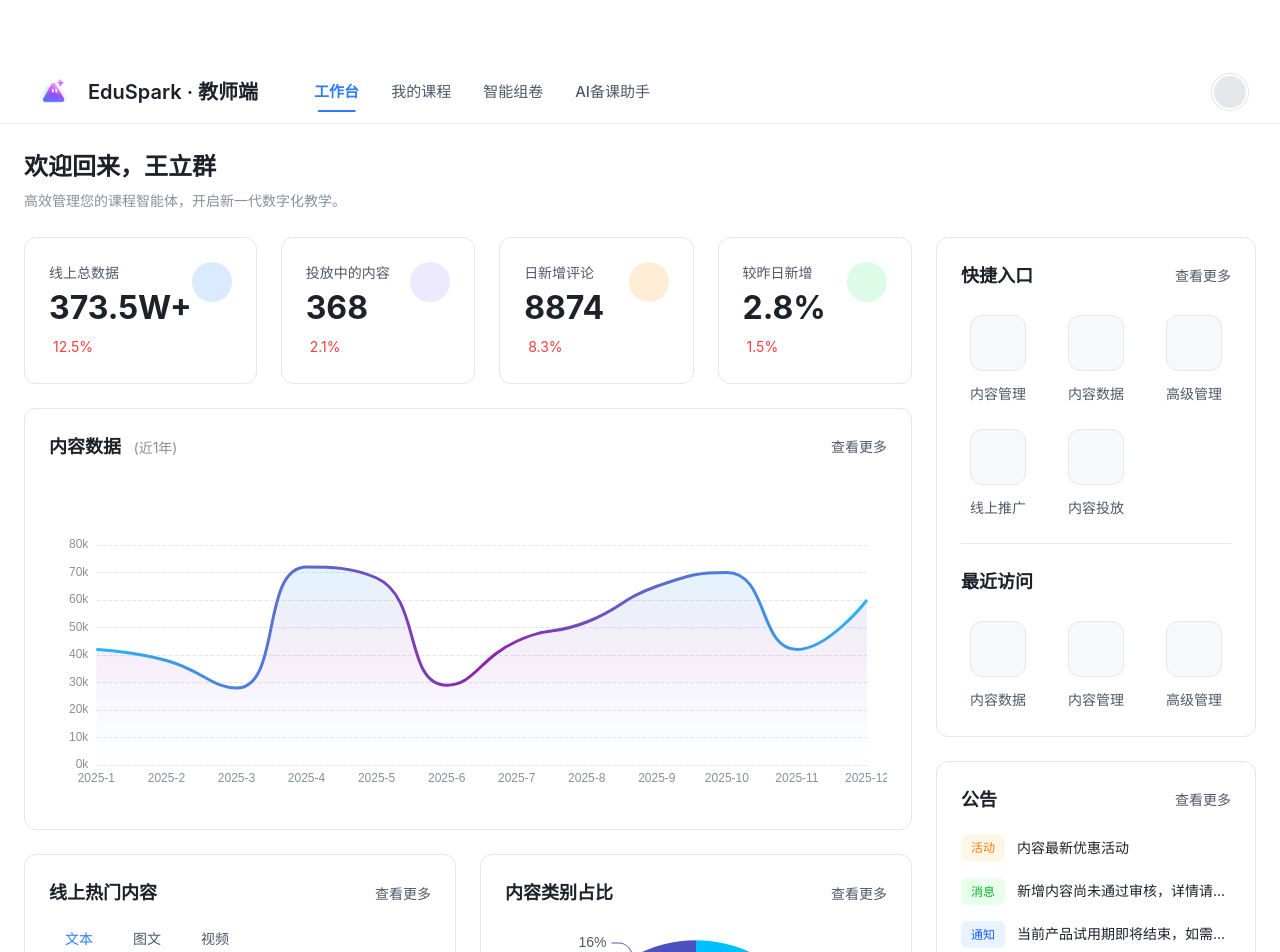
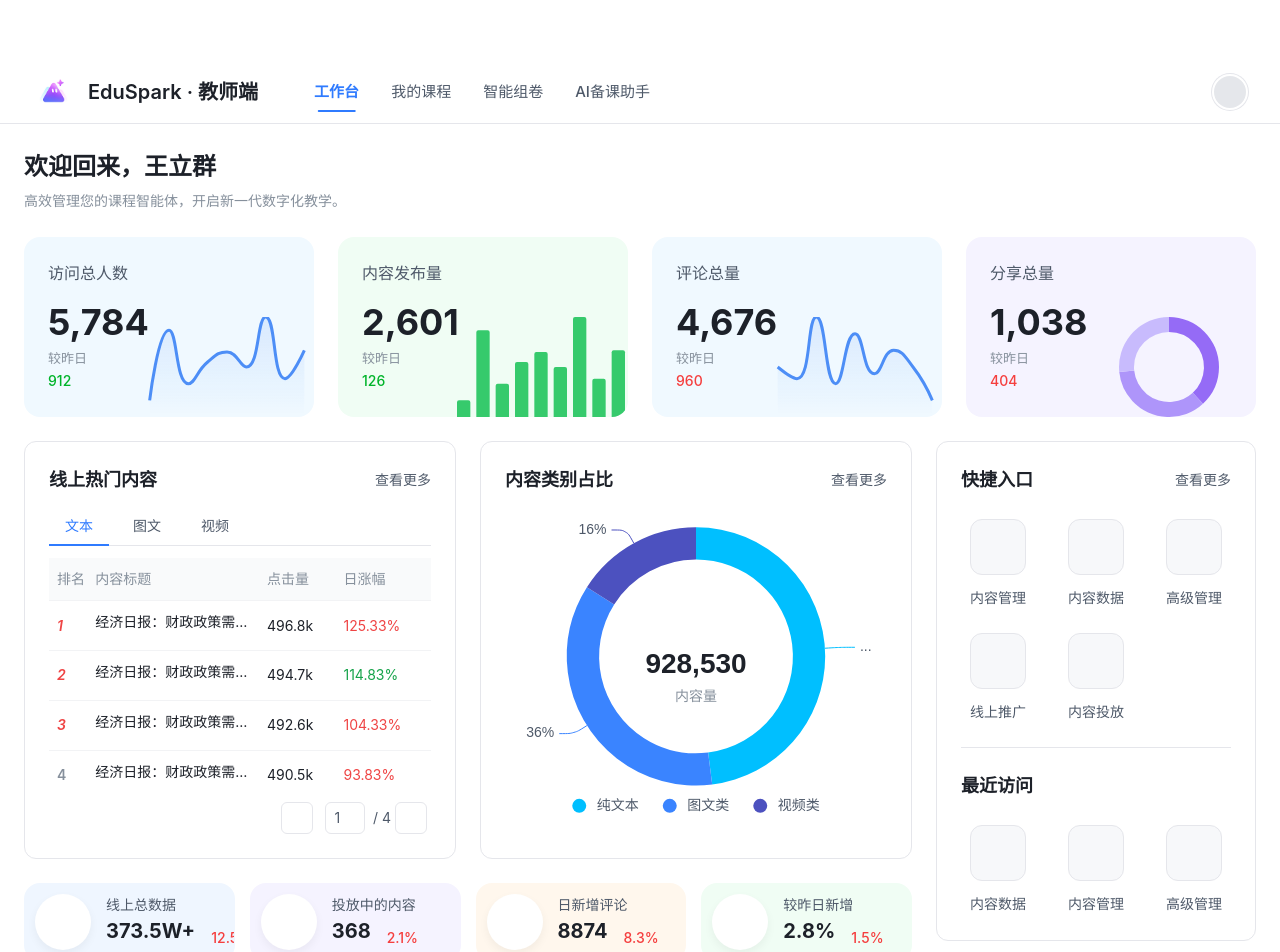
Before and after one commit to Azure12355/edu-spark, a Next.js app: page /teacher/studio in a window 1280 px wide. Shown: the top 952 px of the page. Built offline with nearby package versions, Linux system fonts and the light colour scheme; some icons are missing.

Commit message:
feat/teacher: 教师工作台-优化工作台界面的布局样式

```diff
--- a/src/app/teacher/(dashboard)/studio/page.tsx
+++ b/src/app/teacher/(dashboard)/studio/page.tsx
@@ -2,6 +2,7 @@
 "use client";
 import React from 'react';
 import styles from './studio.module.css';
+import { motion } from 'framer-motion'; // 1. 导入 motion
 import EChartsReactCore from '@/components/common/ECharts/EChartsReactCore';
 import type { EChartsOption } from 'echarts';
 import StatCard from '@/components/teacher/studio/StatCard/StatCard';
@@ -76,68 +77,32 @@ const contentTypePieOption: EChartsOption = {
 const contentPublishOption: EChartsOption = { /* Bar chart config */ };
 const contentTimeAnalysisOption: EChartsOption = { /* Multi-line chart config */ };
 
+const gridContainerVariants = {
+    hidden: { opacity: 0 },
+    visible: {
+        opacity: 1,
+        transition: {
+            staggerChildren: 0.1, // 让子元素依次入场
+        }
+    }
+};
+
 export default function StudioPage() {
+    // 2. 为动画定义容器变体
+    const containerVariants = {
+        hidden: { opacity: 1 },
+        visible: {
+            opacity: 1,
+            transition: {
+                staggerChildren: 0.15, // 每个卡片入场动画的延迟
+            }
+        }
+    };
+
     return (
         <div className={styles.pageContainer}>
             <WelcomeHeader />
 
-            {/* --- SECTION 1 --- */}
-            <div className={styles.sectionOne}>
-                <main className={styles.mainContent}>
-                    <div className={styles.headerStats}>
-                        <StatCard
-                            title="线上总数据"
-                            value="373.5W+"
-                            trendValue="12.5%"
-                            trendDirection="up"
-                            icon="fas fa-book-reader"
-                            iconColor="#3b82f6"
-                            iconBgColor="#dbeafe"
-                        />
-                        <StatCard
-                            title="投放中的内容"
-                            value="368"
-                            trendValue="2.1%"
-                            trendDirection="up"
-                            icon="fas fa-rocket"
-                            iconColor="#8b5cf6"
-                            iconBgColor="#ede9fe"
-                        />
-                        <StatCard
-                            title="日新增评论"
-                            value="8874"
-                            trendValue="8.3%"
-                            trendDirection="up"
-                            icon="fas fa-comments"
-                            iconColor="#f97316"
-                            iconBgColor="#ffedd5"
-                        />
-                        <StatCard
-                            title="较昨日新增"
-                            value="2.8%"
-                            trendValue="1.5%"
-                            trendDirection="up"
-                            icon="fas fa-chart-line"
-                            iconColor="#10b981"
-                            iconBgColor="#dcfce7"
-                        />
-                    </div>
-
-                    <OverviewChart />
-                    <div className={styles.bottomGrid}>
-                        <HotContentTable/>
-                        <ContentTypePieChart/>
-                    </div>
-                </main>
-                <aside className={styles.sidebar}>
-                    {/* Sidebar components (QuickAccess, Announcements, etc.) would go here */}
-                    <StudioSidebar/>
-                    <Announcements />
-                    <div className={styles.card}><CardHeader title="文档中心"/></div>
-                </aside>
-            </div>
-
-            {/* --- SECTION 2 --- */}
             <div className={styles.sectionTwo}>
                 <AnalyticsCard
                     title="访问总人数"
@@ -184,6 +149,73 @@ export default function StudioPage() {
                     chartColor={['#8b5cf6', '#a78bfa', '#c4b5fd']}
                 />
             </div>
+
+            {/* --- SECTION 1 --- */}
+            <div className={styles.sectionOne}>
+                <main className={styles.mainContent}>
+                    <div className={styles.bottomGrid}>
+                        <HotContentTable/>
+                        <ContentTypePieChart/>
+                    </div>
+
+                    <motion.div
+                        className={styles.headerStats}
+                        variants={gridContainerVariants}
+                        initial="hidden"
+                        animate="visible"
+                    >
+                        <StatCard
+                            title="线上总数据"
+                            value="373.5W+"
+                            trendValue="12.5%"
+                            trendDirection="up"
+                            icon="fas fa-book-reader"
+                            iconColor="#3b82f6"
+                            cardBgColor="#eff6ff" /* 淡蓝色 */
+                        />
+                        <StatCard
+                            title="投放中的内容"
+                            value="368"
+                            trendValue="2.1%"
+                            trendDirection="up"
+                            icon="fas fa-rocket"
+                            iconColor="#8b5cf6"
+                            cardBgColor="#f5f3ff" /* 淡紫色 */
+                        />
+                        <StatCard
+                            title="日新增评论"
+                            value="8874"
+                            trendValue="8.3%"
+                            trendDirection="up"
+                            icon="fas fa-comments"
+                            iconColor="#f97316"
+                            cardBgColor="#fff7ed" /* 淡橙色 */
+                        />
+                        <StatCard
+                            title="较昨日新增"
+                            value="2.8%"
+                            trendValue="1.5%"
+                            trendDirection="up"
+                            icon="fas fa-chart-line"
+                            iconColor="#10b981"
+                            cardBgColor="#f0fdf4" /* 淡绿色 */
+                        />
+                    </motion.div>
+                    <OverviewChart />
+
+
+
+                </main>
+                <aside className={styles.sidebar}>
+                    {/* Sidebar components (QuickAccess, Announcements, etc.) would go here */}
+                    <StudioSidebar/>
+                    <Announcements />
+                    <div className={styles.card}><CardHeader title="文档中心"/></div>
+                </aside>
+            </div>
+
+            {/* --- SECTION 2 --- */}
+
             <div className={styles.publishAuthorSection}>
                 <ContentPublishChart />
                 <TopAuthorsTable />
--- a/src/app/teacher/(dashboard)/studio/studio.module.css
+++ b/src/app/teacher/(dashboard)/studio/studio.module.css
@@ -43,7 +43,7 @@
 .headerStats {
     display: grid;
     grid-template-columns: repeat(4, 1fr);
-    gap: 24px;
+    gap: 15px;
 }
 .overviewChartContainer { height: 350px; }
 .bottomGrid {
--- a/src/components/teacher/studio/StatCard/StatCard.module.css
+++ b/src/components/teacher/studio/StatCard/StatCard.module.css
@@ -1,58 +1,70 @@
 /* src/components/teacher/studio/StatCard/StatCard.module.css */
 .card {
-    background-color: white;
-    padding: 24px;
-    border-radius: 12px;
-    border: 1px solid var(--teacher-border-color);
+    background-color: var(--card-bg-color, #f9fafb);
+    padding: 10px;
+    border-radius: 16px; /* 增大圆角 */
+    border: 1px solid transparent;
     transition: all 0.3s ease;
-    display: flex; /* 使用 flex 布局 */
-    justify-content: space-between; /* 图标和内容左右分布 */
-    align-items: flex-start; /* 顶部对齐 */
+    display: flex;
+    align-items: center; /* 垂直居中所有内容 */
+    gap: 15px;
+    position: relative;
+    overflow: hidden; /* 为光晕效果做准备 */
 }
 
 .card:hover {
     transform: translateY(-5px);
-    box-shadow: 0 8px 16px rgba(0, 0, 0, 0.07);
+    box-shadow: 0 10px 20px rgba(0, 0, 0, 0.08);
+    border-color: #e5e7eb;
+}
+
+/* 1. 图标在左，占据核心位置 */
+.iconWrapper {
+    width: 56px; /* 增大图标背景 */
+    height: 56px;
+    border-radius: 50%; /* 圆形背景 */
+    display: flex;
+    align-items: center;
+    justify-content: center;
+    font-size: 24px; /* 增大图标 */
+    color: var(--icon-color, var(--teacher-primary));
+    background-color: white; /* 统一白色背景，更突出 */
+    flex-shrink: 0;
+    box-shadow: 0 4px 10px rgba(0,0,0,0.05);
 }
 
 .content {
     display: flex;
     flex-direction: column;
+    flex-grow: 1; /* 占据剩余空间 */
+    gap: 4px; /* 元素间距 */
 }
 
 .title {
     font-size: 14px;
+    font-weight: 500;
     color: var(--teacher-text-secondary);
-    margin-bottom: 8px;
+}
+
+.valueContainer {
+    display: flex;
+    align-items: baseline;
+    gap: 12px;
 }
 
 .value {
-    font-size: 32px;
+    font-size: 20px;
     font-weight: 700;
     color: var(--teacher-text-primary);
     line-height: 1;
-    margin-bottom: 12px;
 }
 
 .trend {
+    font-size: 14px;
+    font-weight: 500;
     display: flex;
     align-items: center;
     gap: 4px;
-    font-size: 14px;
 }
-
-/* 趋势颜色 */
-.trend.up { color: #F53F3F; } /* 红色表示上升 */
-.trend.down { color: #00B42A; } /* 绿色表示下降 */
-
-.iconWrapper {
-    width: 40px;
-    height: 40px;
-    border-radius: 50%;
-    display: flex;
-    align-items: center;
-    justify-content: center;
-    font-size: 18px;
-    color: var(--icon-color, var(--teacher-primary));
-    background-color: var(--icon-bg-color, var(--teacher-primary-light));
-}
+.trend.up { color: #F53F3F; } /* 红色上升 */
+.trend.down { color: #00B42A; } /* 绿色下降 */
--- a/src/components/teacher/studio/StatCard/StatCard.tsx
+++ b/src/components/teacher/studio/StatCard/StatCard.tsx
@@ -1,5 +1,7 @@
 // src/components/teacher/studio/StatCard/StatCard.tsx
+"use client";
 import React from 'react';
+import { motion } from 'framer-motion';
 import styles from './StatCard.module.css';
 
 interface StatCardProps {
@@ -9,7 +11,7 @@ interface StatCardProps {
     trendDirection: 'up' | 'down';
     icon: string;
     iconColor: string;
-    iconBgColor: string;
+    cardBgColor: string;
 }
 
 const StatCard: React.FC<StatCardProps> = ({
@@ -19,28 +21,39 @@ const StatCard: React.FC<StatCardProps> = ({
                                                trendDirection,
                                                icon,
                                                iconColor,
-                                               iconBgColor
+                                               cardBgColor
                                            }) => {
+    // 定义入场动画变体
+    const cardVariants = {
+        hidden: { opacity: 0, y: 20, scale: 0.98 },
+        visible: {
+            opacity: 1,
+            y: 0,
+            scale: 1,
+            transition: { type: 'spring', stiffness: 260, damping: 20 }
+        }
+    };
+
     return (
-        <div className={styles.card}>
+        <motion.div
+            className={styles.card}
+            style={{ '--card-bg-color': cardBgColor, '--icon-color': iconColor } as React.CSSProperties}
+            variants={cardVariants}
+        >
+            <div className={styles.iconWrapper}>
+                <i className={icon}></i>
+            </div>
             <div className={styles.content}>
                 <div className={styles.title}>{title}</div>
-                <div className={styles.value}>{value}</div>
-                <div className={`${styles.trend} ${styles[trendDirection]}`}>
-                    <i className={`fas fa-arrow-${trendDirection}`} style={{ fontSize: '12px' }}></i>
-                    <span>{trendValue}</span>
+                <div className={styles.valueContainer}>
+                    <span className={styles.value}>{value}</span>
+                    <div className={`${styles.trend} ${styles[trendDirection]}`}>
+                        <i className={`fas fa-arrow-${trendDirection}`}></i>
+                        <span>{trendValue}</span>
+                    </div>
                 </div>
             </div>
-            <div
-                className={styles.iconWrapper}
-                style={{
-                    '--icon-color': iconColor,
-                    '--icon-bg-color': iconBgColor
-                } as React.CSSProperties}
-            >
-                <i className={icon}></i>
-            </div>
-        </div>
+        </motion.div>
     );
 };
 
```
